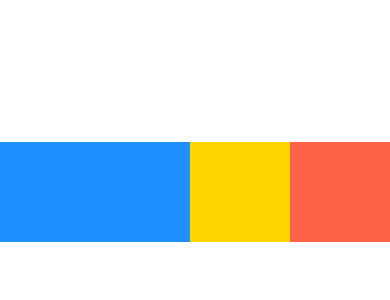
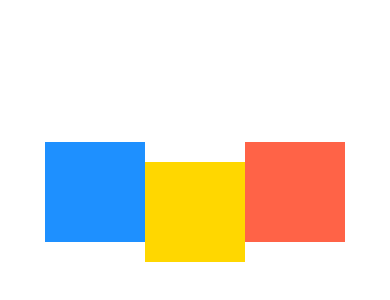
Before and after one commit to henry-hartzler/react-native-practice, a React Native app in the folder DoneWithIt/: screen / in a window 390 px wide. Shown: the part 230-530 px from the top of the page. Built offline with nearby package versions, Linux system fonts and the light colour scheme.

Commit message:
relative positioning

```diff
--- a/DoneWithIt/App.js
+++ b/DoneWithIt/App.js
@@ -13,15 +13,15 @@ export default function App() {
     >
       <View style={{
         backgroundColor: "dodgerblue",
-        flexShrink: 1, //item can shrink if overflowing off the screen - same as setting flex to -1
-        width: 400,
+        width: 100,
         height: 100
       }}
       />
       <View style={{
         backgroundColor: "gold",
         width: 100,
-        height: 100
+        height: 100,
+        top: 20 //by default, all react native components have relative positioning
       }}
       />
       <View style={{
```
